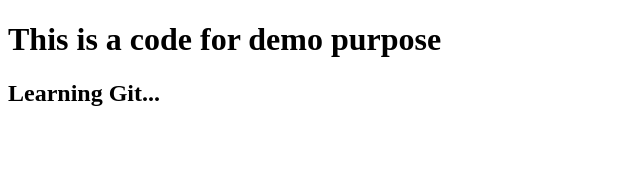
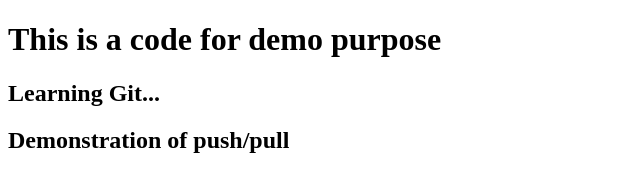
Before and after one commit to DevikaBaburaj/git-demo-html, a plain HTML site: page index.html in a window 1280 px wide. Shown: the whole page, without its empty margins (0-640 px from the left). Drawn offline with Linux system fonts and the light colour scheme.

Commit message:
added demo purpose

```diff
--- a/index.html
+++ b/index.html
@@ -11,6 +11,7 @@
 <body>
     <h1>This is a code for demo purpose</h1>
     <h2>Learning Git...</h2>
+    <h2>Demonstration of push/pull</h2>
     <br>
 </body>
 
```
